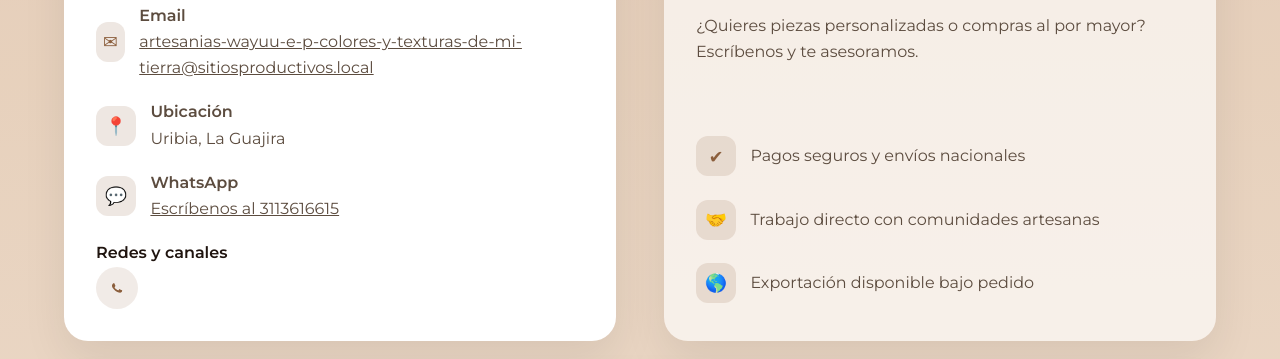
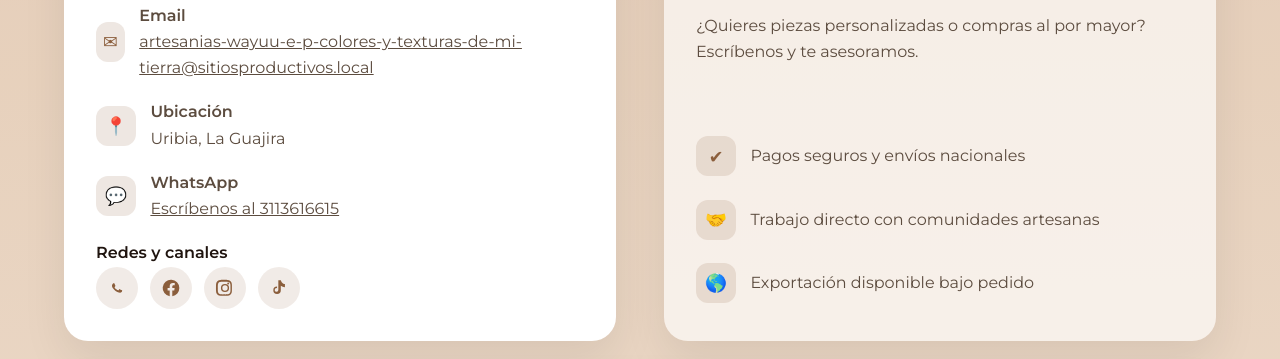
Before and after one commit to ReconvencionLaboralGuajira/artesanias-wayuu-e-p-colores-y-texturas-de-mi-tierra-96, a plain HTML site: page index.html in a window 1280 px wide. Shown: the part 3404-3763 px from the top of the page. Drawn offline with nearby package versions, Linux system fonts and the light colour scheme; no server answers; a small style sheet from the web is missing.

Commit message:
Publish site

```diff
--- a/index.html
+++ b/index.html
@@ -272,7 +272,25 @@
                                         </a>
 
 
+                                        <a href="https://www.facebook.com/profile.php?id=61584626361887" aria-label="Facebook" rel="noopener" target="_blank">
+                                            <svg viewBox="0 0 24 24" role="img" focusable="false">
+                                                <path d="M22 12a10 10 0 1 0-11.56 9.88v-6.99H7.9V12h2.54V9.79c0-2.5 1.49-3.89 3.78-3.89 1.1 0 2.25.2 2.25.2v2.47h-1.27c-1.25 0-1.64.78-1.64 1.57V12h2.8l-.45 2.89h-2.35v6.99A10 10 0 0 0 22 12z"/>
+                                            </svg>
+                                        </a>
 
+
+                                        <a href="https://www.instagram.com/wayuu_ep_colores/" aria-label="Instagram" rel="noopener" target="_blank">
+                                            <svg viewBox="0 0 24 24" role="img" focusable="false">
+                                                <path d="M12 7.09A4.91 4.91 0 1 0 16.91 12 4.91 4.91 0 0 0 12 7.09zm0 8.09A3.18 3.18 0 1 1 15.18 12 3.18 3.18 0 0 1 12 15.18zm5-8.51a1.15 1.15 0 1 1-1.15-1.15 1.15 1.15 0 0 1 1.15 1.15zm3.26 1.17a5.66 5.66 0 0 0-1.55-4 5.66 5.66 0 0 0-4-1.55c-1.58-.09-6.34-.09-7.92 0a5.66 5.66 0 0 0-4 1.55 5.66 5.66 0 0 0-1.55 4c-.09 1.58-.09 6.34 0 7.92a5.66 5.66 0 0 0 1.55 4 5.66 5.66 0 0 0 4 1.55c1.58.09 6.34.09 7.92 0a5.66 5.66 0 0 0 4-1.55 5.66 5.66 0 0 0 1.55-4c.09-1.58.09-6.34 0-7.92zm-2.05 9.6a3.23 3.23 0 0 1-1.82 1.82c-1.26.5-4.25.38-5.39.38s-4.13.11-5.39-.38a3.23 3.23 0 0 1-1.82-1.82c-.5-1.26-.38-4.25-.38-5.39s-.11-4.13.38-5.39a3.23 3.23 0 0 1 1.82-1.82c1.26-.5 4.25-.38 5.39-.38s4.13-.11 5.39.38a3.23 3.23 0 0 1 1.82 1.82c.5 1.26.38 4.25.38 5.39s.12 4.13-.38 5.39z"/>
+                                            </svg>
+                                        </a>
+
+
+                                        <a href="https://www.tiktok.com/@wayuu_ep_colores" aria-label="TikTok" rel="noopener" target="_blank">
+                                            <svg viewBox="0 0 24 24" role="img" focusable="false">
+                                                <path d="M19.59 7.24a5.35 5.35 0 0 1-3.16-1.01 5.34 5.34 0 0 1-1.92-2.57h-.01a5.46 5.46 0 0 1-.22-1.07H11.2v11.8a2.18 2.18 0 1 1-1.53-2.08v-2.2a4.49 4.49 0 1 0 4.49 4.49V9.33a8.03 8.03 0 0 0 4.94 1.66V7.24z"/>
+                                            </svg>
+                                        </a>
 
                                 </div>
                             </div>
```
